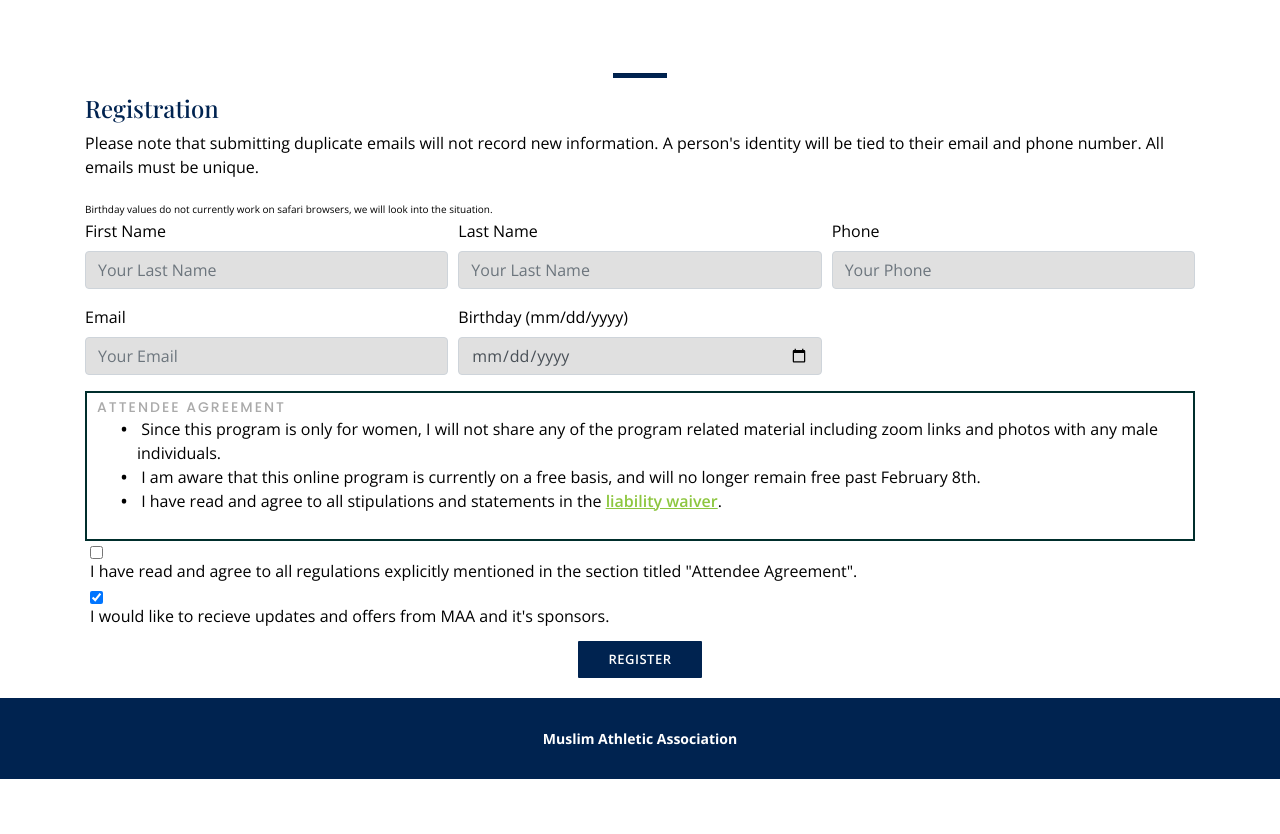
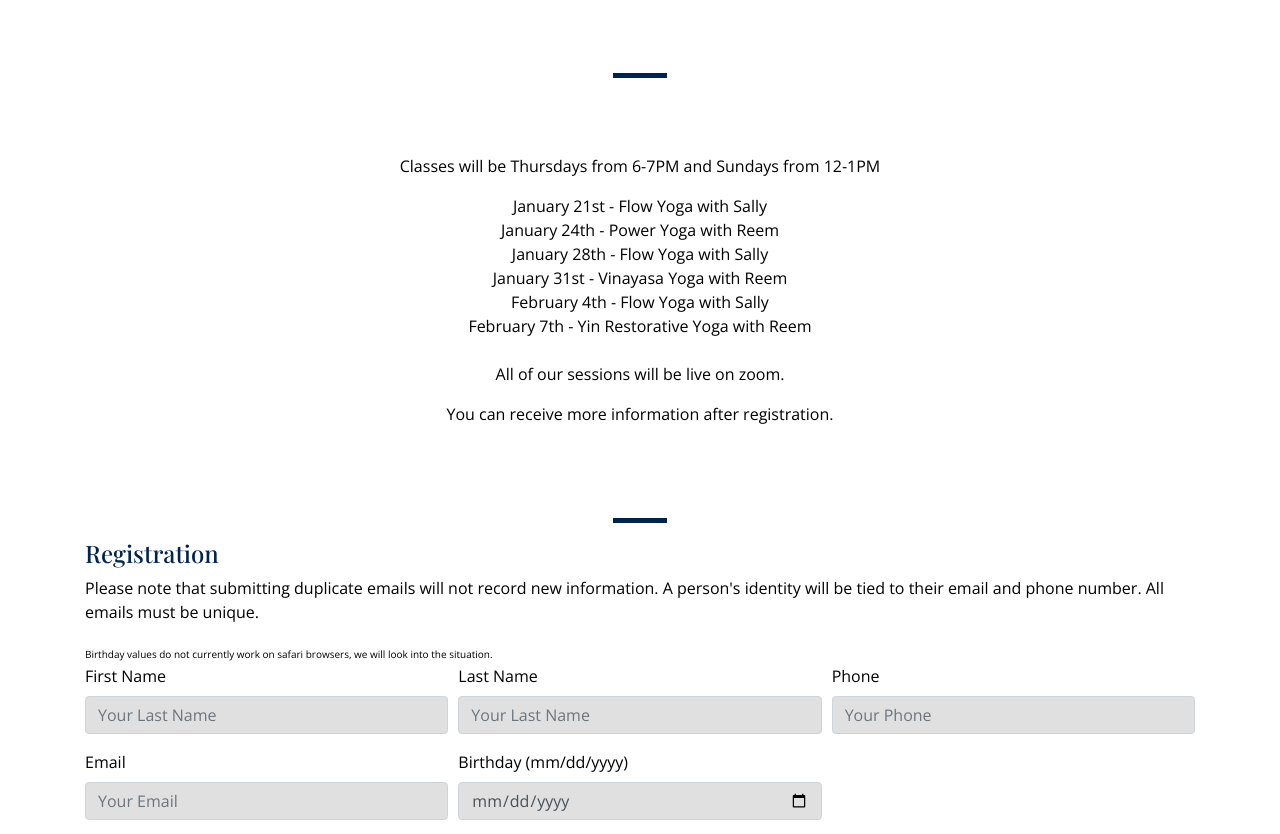
Before and after one commit to Muslim-Athletic-Association/temporary-site, a plain HTML site: page register.html in a window 1280 px wide. Shown: the part 1212-2046 px from the top of the page. Before the commit the page ends 1991 px from the top, so only its background shows below. Drawn offline with nearby package versions, Linux system fonts and the light colour scheme; a web font is replaced by a local one.

Commit message:
added schedule times

```diff
--- a/assets/css/register.css
+++ b/assets/css/register.css
@@ -90,3 +90,7 @@
     margin-right: auto;
   }
 }
+
+.schedule{
+  text-align: center;
+}
--- a/register.html
+++ b/register.html
@@ -139,8 +139,7 @@
                                             <div class="row">
                                                 <div class="span4"></div>
                                                 <div class="col-lg-8 details order-2 order-lg-1">
-                                                    <img class="collab-logo"
-                                                        src="assets/img/logos/external/Misk.png" />
+                                                    <img class="collab-logo" src="assets/img/logos/external/Misk.png" />
                                                 </div>
                                                 <div class></div>
                                             </div>
@@ -192,11 +191,29 @@
             </div>
         </section>
         <hr>
+        <section>
+            <div class="container schedule">
+                <p>Classes will be Thursdays from 6-7PM and Sundays from 12-1PM</p>
+
+                <p>January 21st -&nbsp;Flow Yoga with Sally<br>
+                    January 24th - Power Yoga with Reem<br>
+                    January 28th - Flow Yoga with Sally<br>
+                    January 31st&nbsp;- Vinayasa Yoga with Reem<br>
+                    February 4th - Flow Yoga with Sally<br>
+                    February 7th - Yin Restorative Yoga with Reem<br>
+                    <br>
+                    All of our sessions will be live on zoom.</p>
+                    <p>You can receive more information after registration.</p>
+            </div>
+        </section>
+        <hr>
         <div class="program-register container">
             <div className="section-title">
                 <h4>Registration</h4>
-                <p>Please note that submitting duplicate emails will not record new information. A person's identity will be tied to their email and phone number. All emails must be unique.</p>
-                <div style="display:inline-block; font-size:10px;">Birthday values do not currently work on safari browsers, we will look into the situation.</div>
+                <p>Please note that submitting duplicate emails will not record new information. A person's identity
+                    will be tied to their email and phone number. All emails must be unique.</p>
+                <div style="display:inline-block; font-size:10px;">Birthday values do not currently work on safari
+                    browsers, we will look into the situation.</div>
             </div>
             <div class="section-title" id="guardian-title">
                 <h2>Personal Information</h2>
@@ -292,7 +309,8 @@
                 <label for="terms"> I have read and agree to all regulations explicitly
                     mentioned in the section titled "Attendee Agreement".
                 </label>
-                <input type="checkbox" class="term-check" id="recieve-emails" required="false" name="terms" checked="true">
+                <input type="checkbox" class="term-check" id="recieve-emails" required="false" name="terms"
+                    checked="true">
                 <label for="terms"> I would like to recieve updates and offers from MAA and it's sponsors.
                 </label>
             </div>
```
